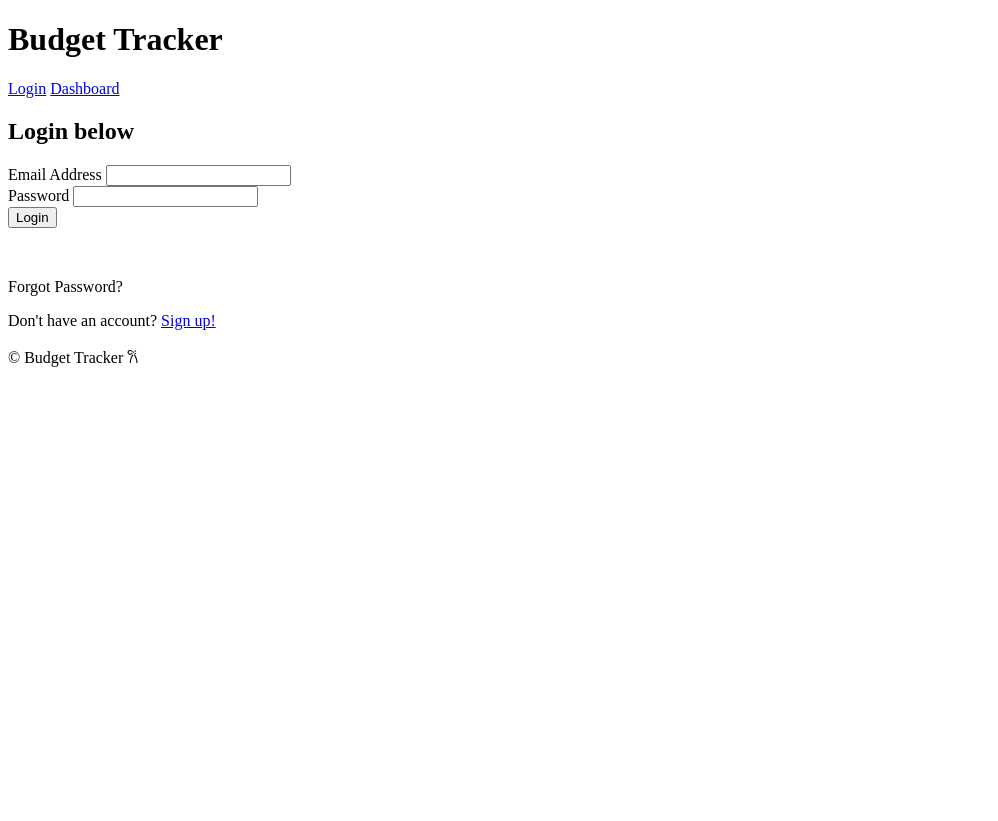
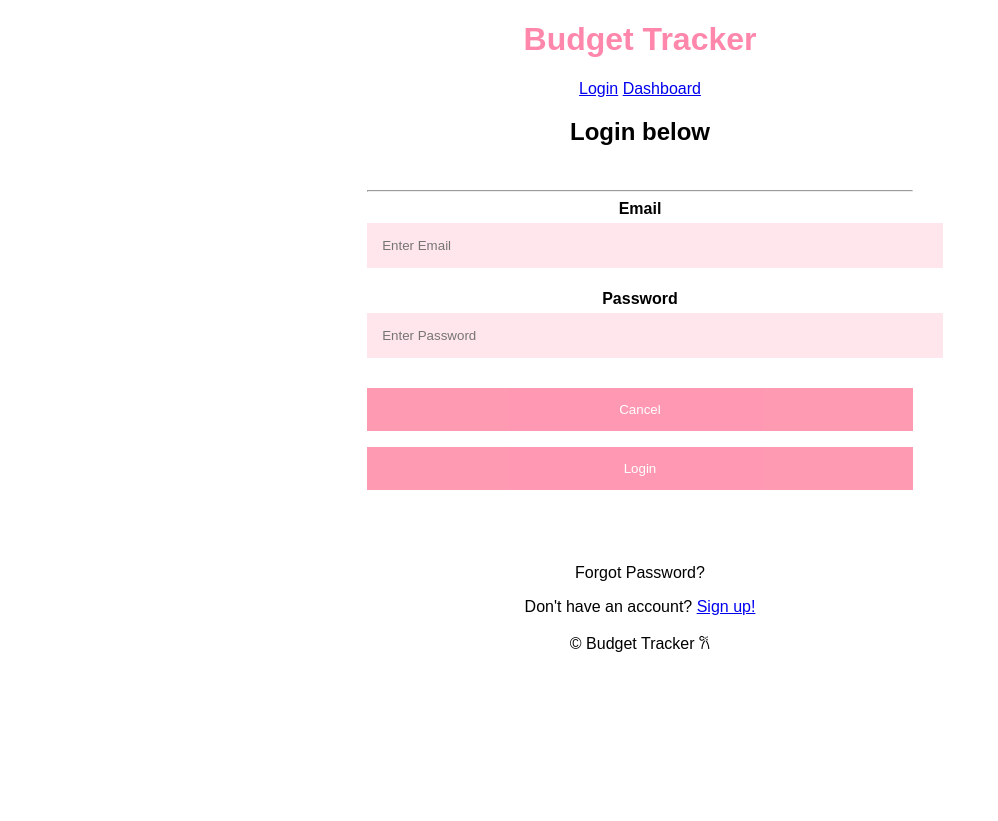
Before and after one commit to anaiba438/gitBudget, a Flask app: page /login in a window 1280 px wide. Shown: the whole page, without its empty margins (0-998 px from the left). Before the commit the page ends 367 px from the top, so only its background shows below. Run offline with Flask 3, Linux system fonts and the light colour scheme.

Commit message:
adding CSS, beginning simple styling

```diff
--- a/app/static/style.css
+++ b/app/static/style.css
@@ -0,0 +1,68 @@
+/* basic style for all pages */
+html, body{
+    height: 100%;
+    margin: 0;
+    font-family: Arial;
+    background-color: white;
+    text-align: center;
+}
+
+h1{
+    color: #ff87ab;
+    text-align:center;
+}
+h2, p{
+    color:black;
+    text-align: center;
+}
+
+nav {
+    text-align: center;
+}
+
+
+.footer {
+    text-align: center;
+    padding: 10px 0;
+    width: 100%;
+}
+
+/* sign up page */
+.signup {
+    box-sizing: border-box;
+    display: flex;
+    flex-direction: column;
+    justify-content: center;
+    align-items: center;
+    flex: 1;
+    padding: 16px;
+}
+
+.signup input[type="text"],
+.signup input[type="password"] {
+    width: 100%;
+    padding: 15px;
+    margin: 5px 0 22px 0;
+    display: inline-block;
+    border-style:initial;
+    background-color:#ffe5ec ;
+}
+
+.signup button{
+    background-color: #ff8fab;
+    color: white;
+    padding: 14px 20px;
+    margin: 8px 0;
+    border:none;
+    cursor: pointer;
+    width: 100%;
+    opacity: 0.9;
+}
+.signup button:hover{
+    opacity: 1;
+}
+
+.signup, .cancelbtn, .signupbtn {
+    float:center;
+    width: 100%;
+}
--- a/app/templates/base.html
+++ b/app/templates/base.html
@@ -4,6 +4,7 @@
     <meta charset="UTF-8">
     <meta name="viewport" content="width=device-width, initial-scale=1.0">
     <title>{% block title %}Document{% endblock %}</title>
+    <link rel="stylesheet" type="text/css" href= "static/style.css">
 </head>
 <body>
     <header>
--- a/app/templates/dashboard.html
+++ b/app/templates/dashboard.html
@@ -8,7 +8,7 @@
     <nav>
         <a href="/add-transaction">Add transactions</a>
         <a href="/edit-transaction">Edit and view transactions</a>
-        <a href="/manage-categories">Manage categories here</a>
-        <a href="/reports">View reports here</a>
+        <a href="/manage-categories">Manage categories</a>
+        <a href="/reports">View reports</a>
     </nav>
 {% endblock %}
--- a/app/templates/login.html
+++ b/app/templates/login.html
@@ -6,25 +6,37 @@
 {% block content %}
     <h2>Login below</h2>  <!-- login form-->
     <body>
-        <div class = "center">
+        <div class="signup">
         <form method="post">
 
-        <label>Email Address </label>
-        <input type="text" required>
-        <div class="txt_field">
-        <span> </span>
+        <hr>
+            <label for="email"><b>Email</b>
+        </label>
+            <input type="text"
+        placeholder="Enter Email" name="email"
+        required>
+
+            <label for="psw"><b>Password</b>
+        </label>
+            <input type="password"
+        placeholder="Enter Password" name="psw"
+        required>
+        <div class="clearfix">
+            <button type="button"
+    onclick="document.getElementById(id01)"
+    .style.display="none"
+    class="cancelbtn">Cancel</button>
+            <button type="submit"
+    class="signupbtn">Login</button>
         </div>
-
-        <label> Password </label>
-        <input type="password" required>
-        <div class="txt_field">
-        <span> </span>
-        </div>
-        <input type="submit" value="Login">
+    </form>
+    </div>
 
         <p>&thinsp;</p> <!-- creating a thin space between values -->
         <div class="forgot"> Forgot Password? </div>
         <div class="users_signup">
         <p>Don't have an account? <a href="/signup">Sign up!</a></p> <!--link to sign up form-->
         </div>
+        </div>
+    </body>
 {% endblock %}
```
Also changed, not shown: app/templates/signup.html (+6 -3 lines).
